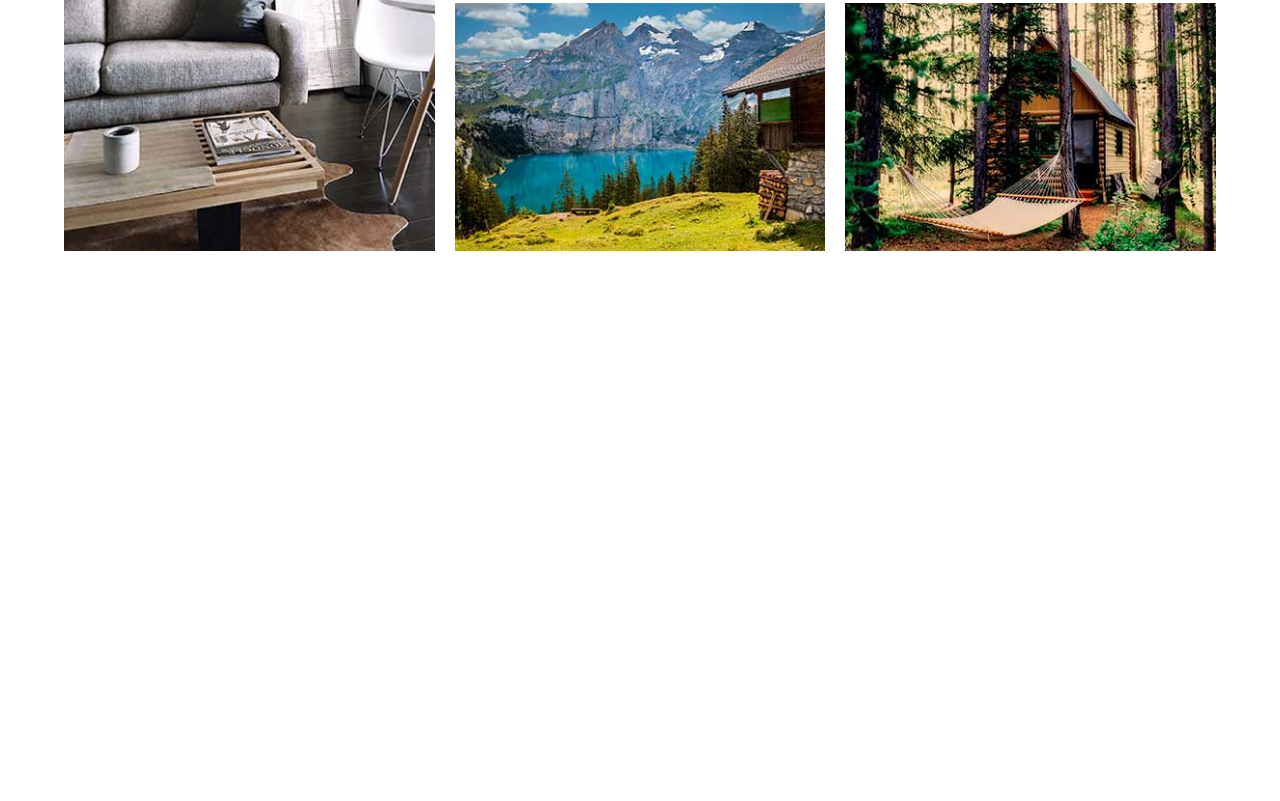
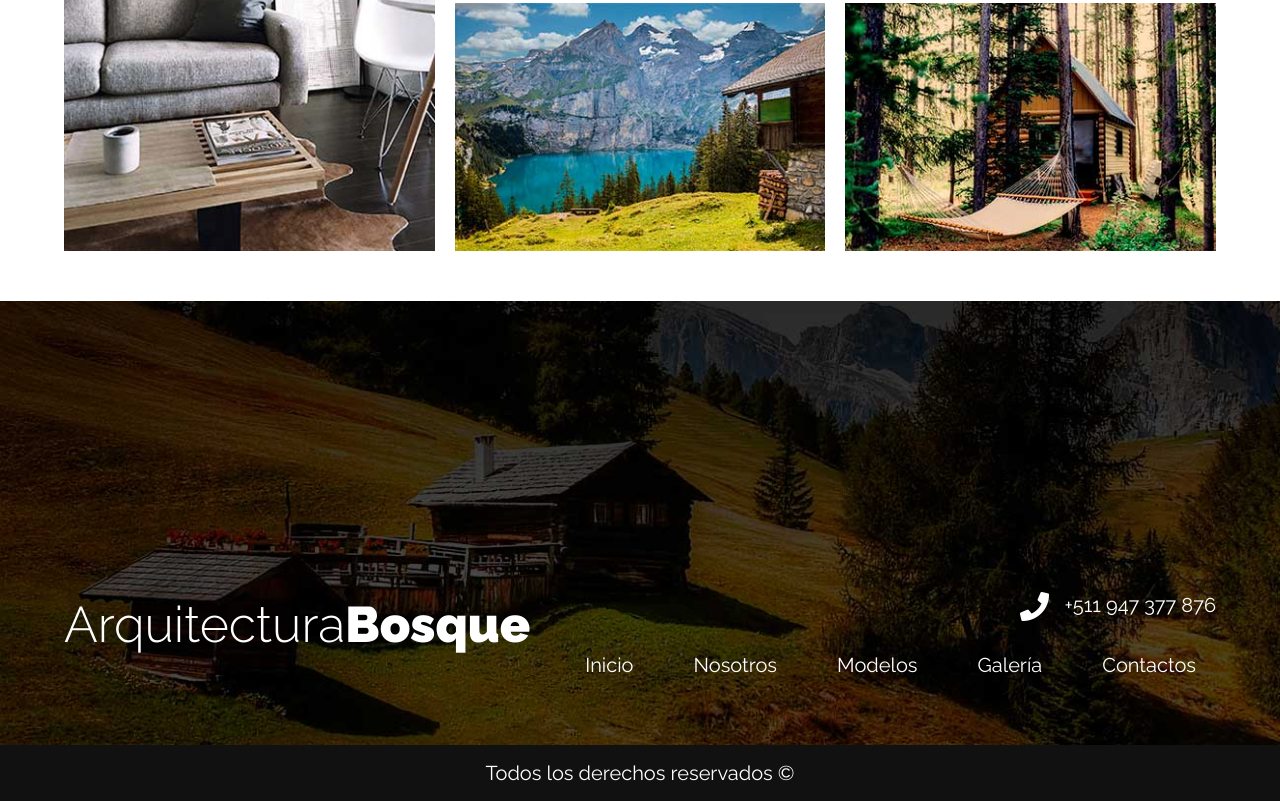
Before and after one commit to JavierSistemas/arquitectura, a plain HTML site: page index.html in a window 1280 px wide. Shown: the part 4310-5111 px from the top of the page. Before the commit the page ends 4561 px from the top, so only its background shows below. Drawn offline with Linux system fonts and the light colour scheme.

Commit message:
Deseñando el footer

```diff
--- a/css/styles.css
+++ b/css/styles.css
@@ -372,3 +372,31 @@ img {
         grid-row: 1 / 3;
     }
 }
+
+
+/** Footer **/
+
+.footer {
+    height: 50rem;
+    background-image: url(../img/footer_bg.jpg);
+    background-repeat: no-repeat;
+    background-position: center center;
+    background-size: cover;
+    display: flex;
+    flex-direction: column;
+    justify-content: flex-end;
+    color: var(--blanco);
+}
+
+.footer a {
+    color: var(--blanco);
+    font-size: 2rem;
+}
+
+.copyright {
+    background-color: var(--negro);
+    text-align: center;
+    margin: 5rem 0 0 0;
+    font-size: 2rem;
+    padding: 1rem;
+}
--- a/index.html
+++ b/index.html
@@ -116,6 +116,28 @@
         </div>
     </section>
 
+    <footer class="footer mt-5">
+        <div class="contenedor">
+            <div class="barra">
+                <div class="logo">
+                    <h1 class="nombre-sitio">
+                        Arquitectura<span>Bosque</span>
+                    </h1>
+                </div>
+                <div class="contacto">
+                    <a class="telefono" href="tel:+511 947 377 876">+511 947 377 876</a>
+                    <nav class="navegacion">
+                        <a class="link" href="#">Inicio</a>
+                        <a class="link" href="#">Nosotros</a>
+                        <a class="link" href="#">Modelos</a>
+                        <a class="link" href="#">Galería</a>
+                        <a class="link" href="#">Contactos</a>
+                    </nav>
+                </div>
+            </div>
+        </div>
+        <p class="copyright">Todos los derechos reservados &copy;</p>
+    </footer>
 </body>
 
 </html>
```
